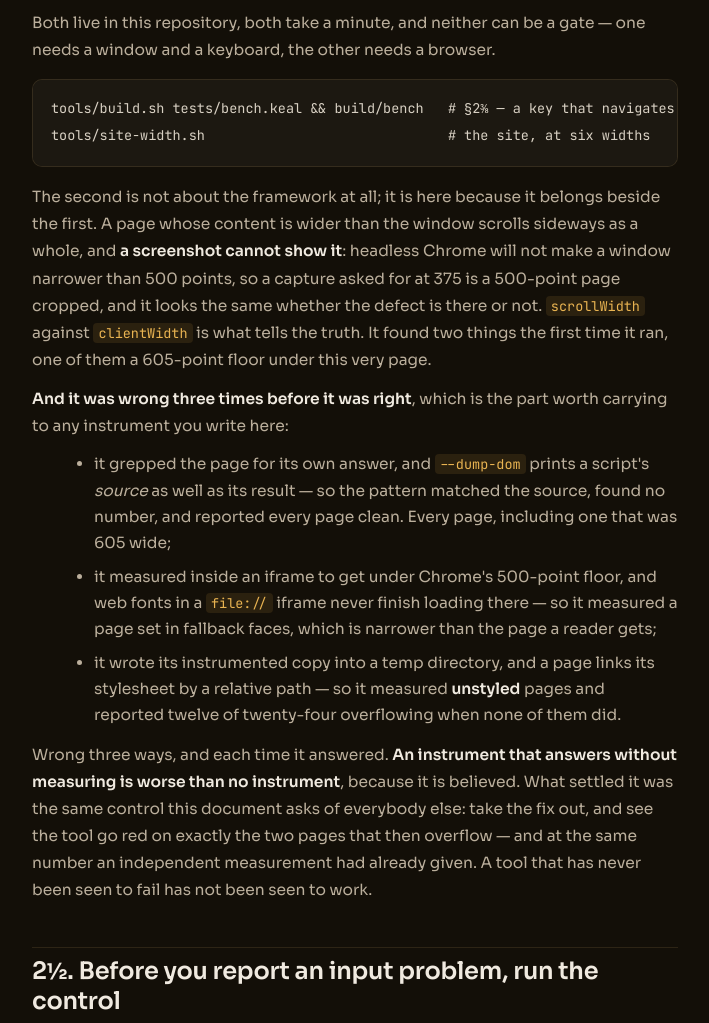
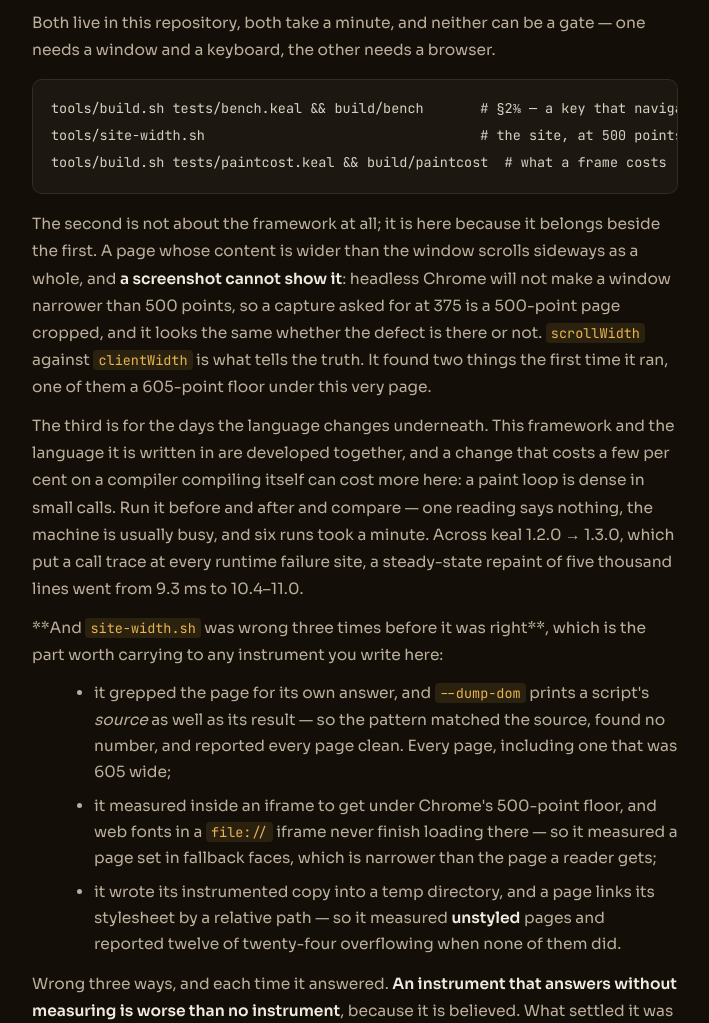
Before and after one commit to geneacta/keal-view, a plain HTML site: page site/fr/porting.html in a window 1280 px wide. Shown: the part 6001-7024 px from the top of the page, without its empty margins (310-1019 px from the left). Drawn offline with nearby package versions, Linux system fonts and the light colour scheme.

Commit message:
What a frame costs, kept, because the language moves under it
keal 1.3.0 puts a call trace at every runtime failure site, and the language
session measured its cost at +2.6 % on a real workload and +136 % on `fib(30)`
— then asked whether a rasteriser looks like the first or the second, because
it has no call-dense workload to hand and this is one.

Measured, six runs, on a five-thousand-line document against the same probe and
the same machine as this morning's baseline: a steady-state repaint went from
9.3 ms to 10.4–11.0, **+12 to +18 %**. Not folding: 8.5 to 10.4–10.8. A
keystroke, which throws the kept wrapping away: 19.0 to 21.4–22.8.

Between their two numbers and nearer the first, which is the answer to the
question they asked. Stated with its caveat: this compares two compiler
versions and not one feature in isolation — their whole refactor landed
between the readings, and the machine had a load average of four. The steady
numbers held within half a millisecond across six runs, which is why they are
worth quoting at all.

The probe is `tests/paintcost.keal` now instead of a file I have written from
memory three times today. Compiled by `tools/test.sh` so it cannot rot, run by
a person, and beside the two other instruments that need one — the keyboard
bench and the site's width. §2⅖ says what each is for.

`keal_panic` gained an argument in the same release. Nothing here calls it: the
C in this repository opens a window and moves bytes, and the one thing that can
fail — a blob that will not allocate — answers zero rather than panicking.
Checked rather than assumed, since it was named as the only visible break.

```diff
--- a/site/fr/porting.html
+++ b/site/fr/porting.html
@@ -172,16 +172,23 @@ for a week, so until somebody has pressed the keys the answer for those two is
 <em>verified</em>. A Wayland session cannot press its own keys: <code>XTest</code> is advertised
 there and inert behind the portal, so this test needs a person and not a
 harness.</p><h2 id="2-two-instruments-that-need-a-person-and-what-each-is-for">2⅖. Two instruments that need a person, and what each is for</h2><p>Both live in this repository, both take a minute, and neither can be a gate —
-one needs a window and a keyboard, the other needs a browser.</p><pre><code>tools/build.sh tests/bench.keal &amp;&amp; build/bench   # §2⅜ — a key that navigates
-tools/site-width.sh                              # the site, at six widths</code></pre><p>The second is not about the framework at all; it is here because it belongs
+one needs a window and a keyboard, the other needs a browser.</p><pre><code>tools/build.sh tests/bench.keal &amp;&amp; build/bench       # §2⅜ — a key that navigates
+tools/site-width.sh                                  # the site, at 500 points
+tools/build.sh tests/paintcost.keal &amp;&amp; build/paintcost  # what a frame costs</code></pre><p>The second is not about the framework at all; it is here because it belongs
 beside the first. A page whose content is wider than the window scrolls
 sideways as a whole, and <strong>a screenshot cannot show it</strong>: headless Chrome will
 not make a window narrower than 500 points, so a capture asked for at 375 is a
 500-point page cropped, and it looks the same whether the defect is there or
 not. <code>scrollWidth</code> against <code>clientWidth</code> is what tells the truth. It found two
 things the first time it ran, one of them a 605-point floor under this very
-page.</p><p><strong>And it was wrong three times before it was right</strong>, which is the part worth
-carrying to any instrument you write here:</p><ul><li>it grepped the page for its own answer, and <code>--dump-dom</code> prints a script&#x27;s
+page.</p><p>The third is for the days the language changes underneath. This framework and
+the language it is written in are developed together, and a change that costs a
+few per cent on a compiler compiling itself can cost more here: a paint loop is
+dense in small calls. Run it before and after and compare — one reading says
+nothing, the machine is usually busy, and six runs took a minute. Across
+keal 1.2.0 → 1.3.0, which put a call trace at every runtime failure site, a
+steady-state repaint of five thousand lines went from 9.3 ms to 10.4–11.0.</p><p>**And <code>site-width.sh</code> was wrong three times before it was right**, which is the
+part worth carrying to any instrument you write here:</p><ul><li>it grepped the page for its own answer, and <code>--dump-dom</code> prints a script&#x27;s
 <em>source</em> as well as its result — so the pattern matched the source, found no
 number, and reported every page clean. Every page, including one that was
 605 wide;</li><li>it measured inside an iframe to get under Chrome&#x27;s 500-point floor, and web
```
Also changed, not shown: site/porting.html (+11 -4 lines), 3 other files.
